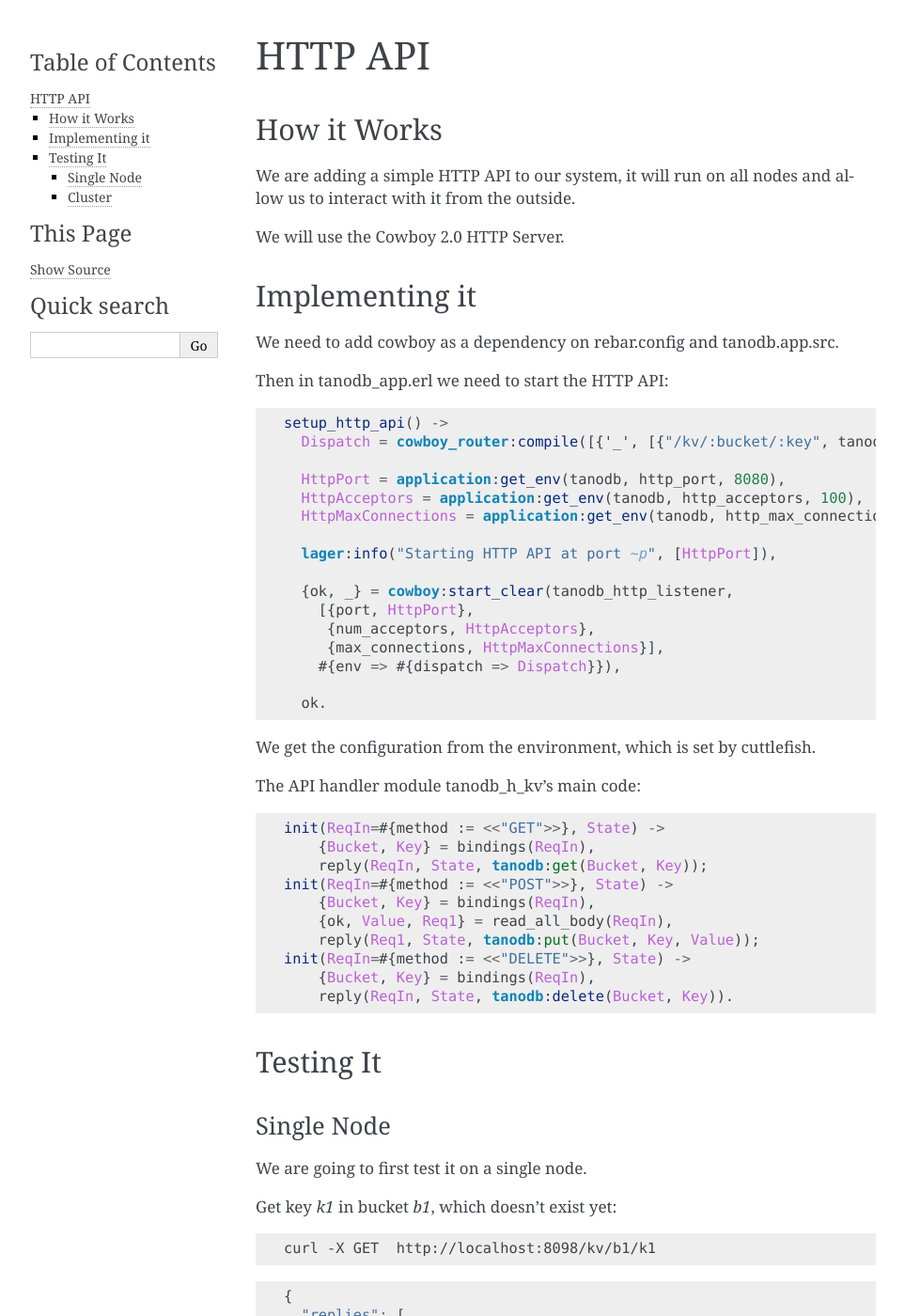
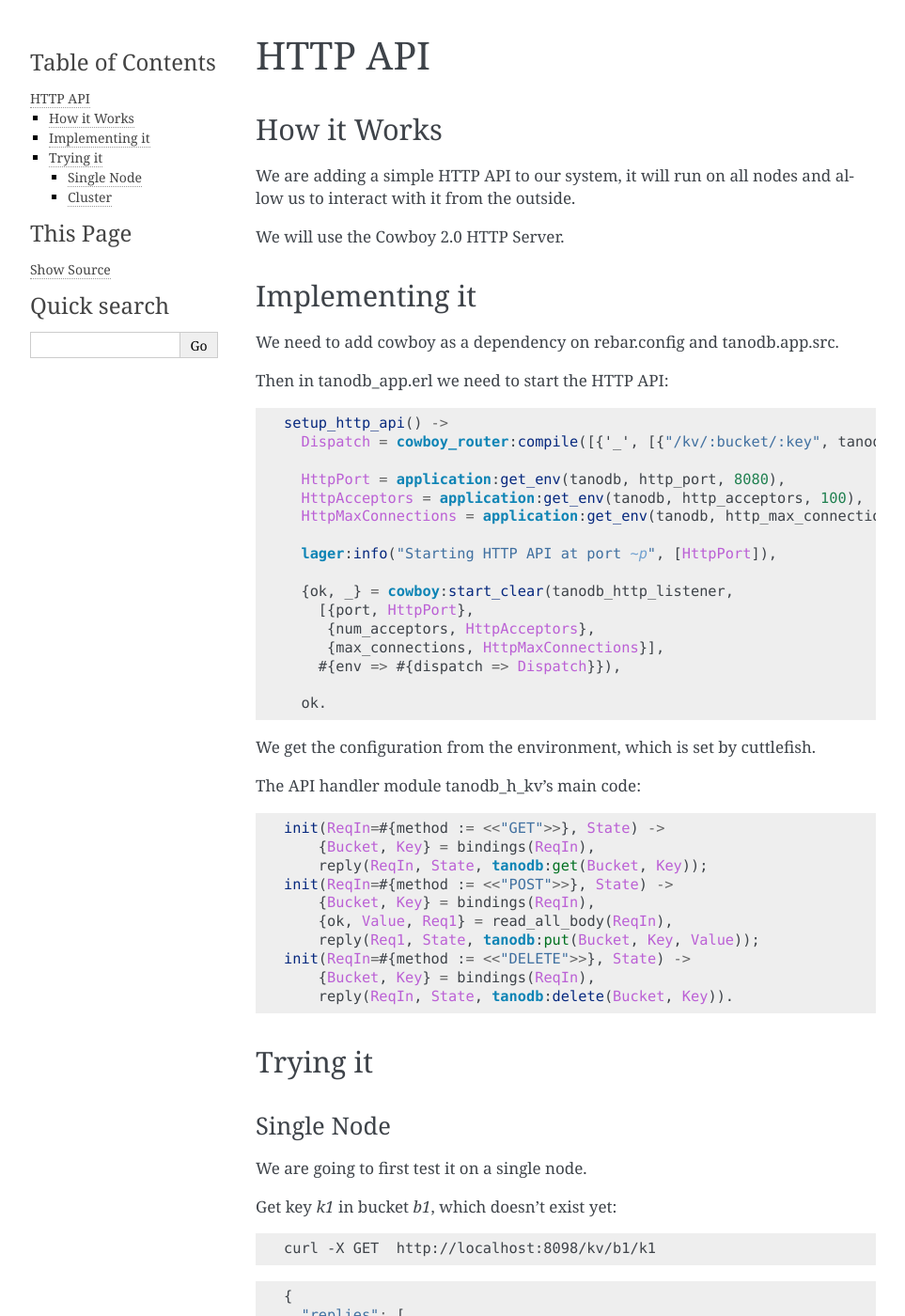
Before and after one commit to marianoguerra/riak-core-tutorial, a Sphinx documentation site: the page built from source/http-api.rst, in a window 1280 px wide and 1400 px high. Shown: the whole window at 94% size, without its empty margins (148-1111 px from the left). Built offline with Sphinx 7.4.7, drawn with Linux system fonts in a browser that asks for light colours.

Commit message:
uniform titles

```diff
--- a/source/coverage-calls.rst
+++ b/source/coverage-calls.rst
@@ -78,8 +78,8 @@ tanodb_coverage_fsm_sup
 
 We also add the tanodb_coverage_fsm_sup to the tanodb_sup supervisor tree.
 
-Testing it
-----------
+Trying it
+---------
 
 .. code-block:: erlang
 
--- a/source/handoff.rst
+++ b/source/handoff.rst
@@ -142,8 +142,8 @@ We need to add logic to all the empty callbacks related to handoff:
         {ok, KvState2} = tanodb_kv_ets:delete(KvState1),
         {ok, State#state{kv_state=KvState2}}.
 
-Testing it
-----------
+Trying it
+---------
 
 To test it we will first start a devrel node, put some values and then join
 two other nodes and see on the console the handoff happening.
--- a/source/http-api.rst
+++ b/source/http-api.rst
@@ -52,8 +52,8 @@ The API handler module tanodb_h_kv's main code:
         {Bucket, Key} = bindings(ReqIn),
         reply(ReqIn, State, tanodb:delete(Bucket, Key)).
 
-Testing It
-----------
+Trying it
+---------
 
 Single Node
 ...........
--- a/source/quorum-requests.rst
+++ b/source/quorum-requests.rst
@@ -96,8 +96,8 @@ tanodb_write_fsm_sup.erl
 Finally we need to add tanodb_write_fsm_sup to our top level supervisor in
 tanodb_sup.
 
-Testing it
-----------
+Trying it
+---------
 
 To test it we are going to run some calls to the API and observe that now
 the response contains more than one response:
```
